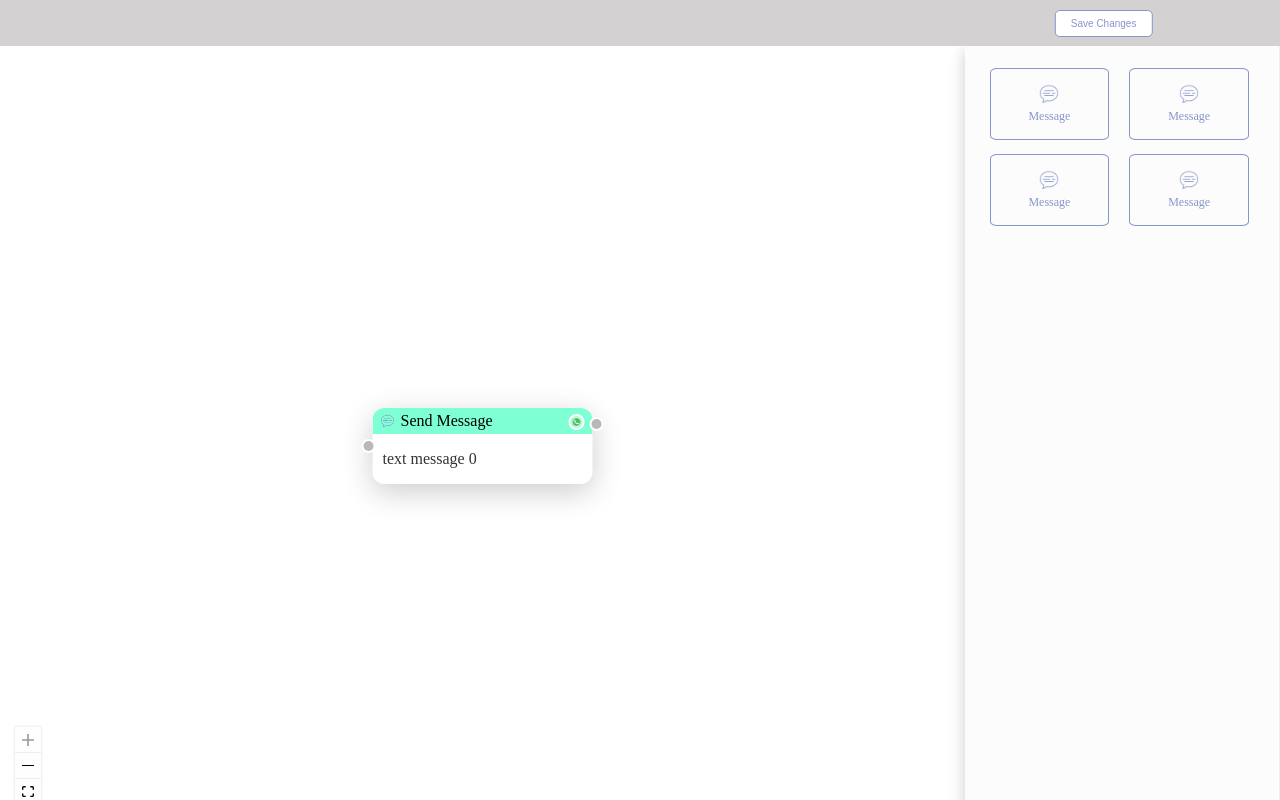
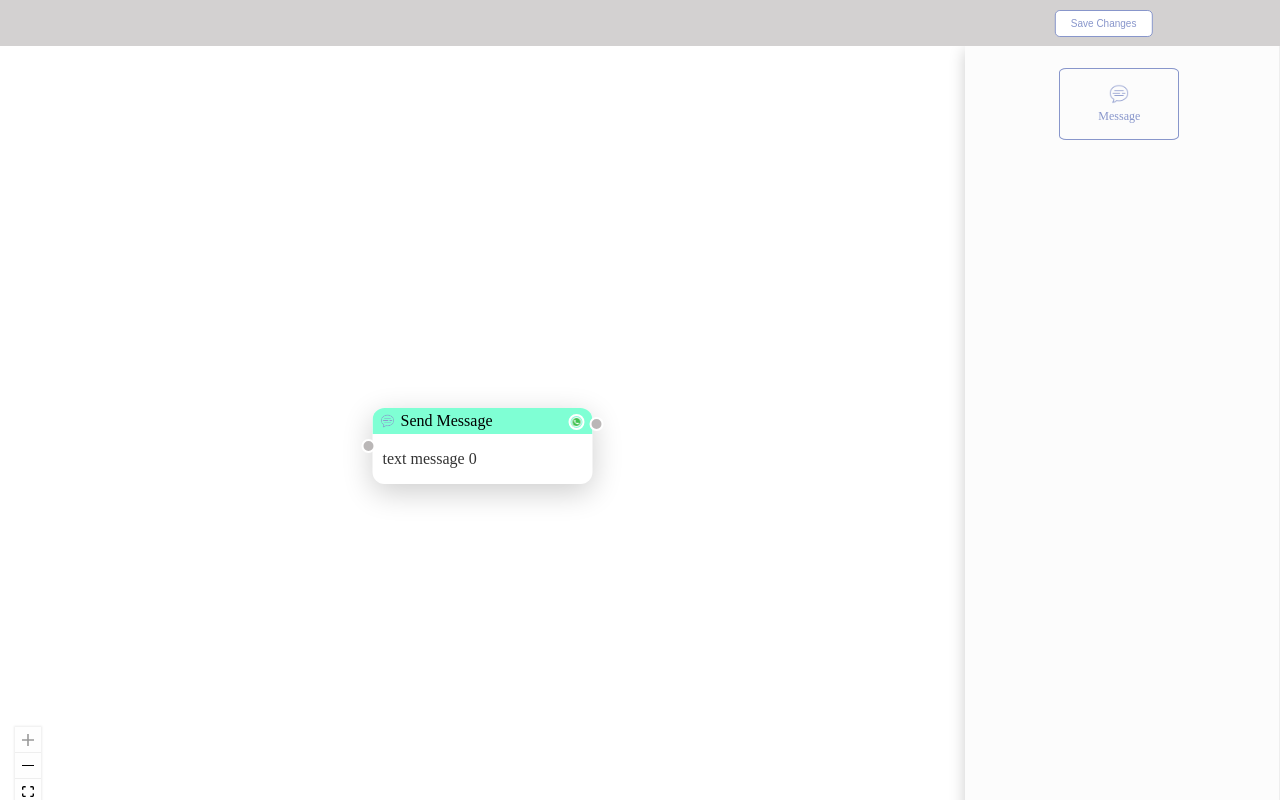
Before and after one commit to shrenisahu/Message-Flow, a React (Create React App) app: page / in a window 1280 px wide. Built offline with nearby package versions, Linux system fonts and the light colour scheme.

Commit message:
adding comments in nodesType

```diff
--- a/src/components/NodesPanel/index.js
+++ b/src/components/NodesPanel/index.js
@@ -7,9 +7,7 @@ const NodesPanel = ({ onDragStart }) => {
   return (
     <div className='nodes_panel-container'>
       <MessageNode onDragStart={onDragStart} />
-      <MessageNode onDragStart={onDragStart} />
-      <MessageNode onDragStart={onDragStart} />
-      <MessageNode onDragStart={onDragStart} />
+      {/*  can introduce multiple types of nodes here */}
     </div>
   )
 }
```
